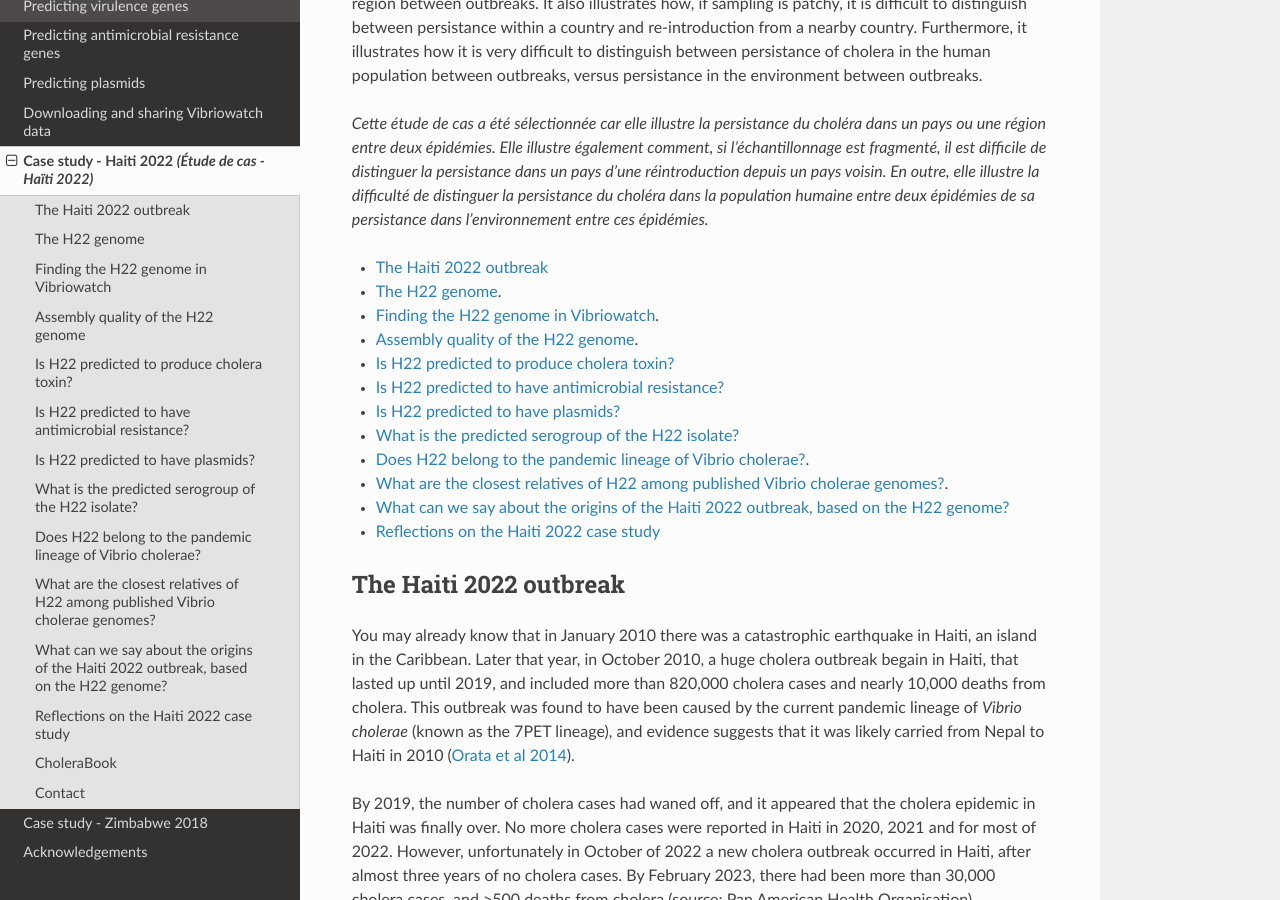
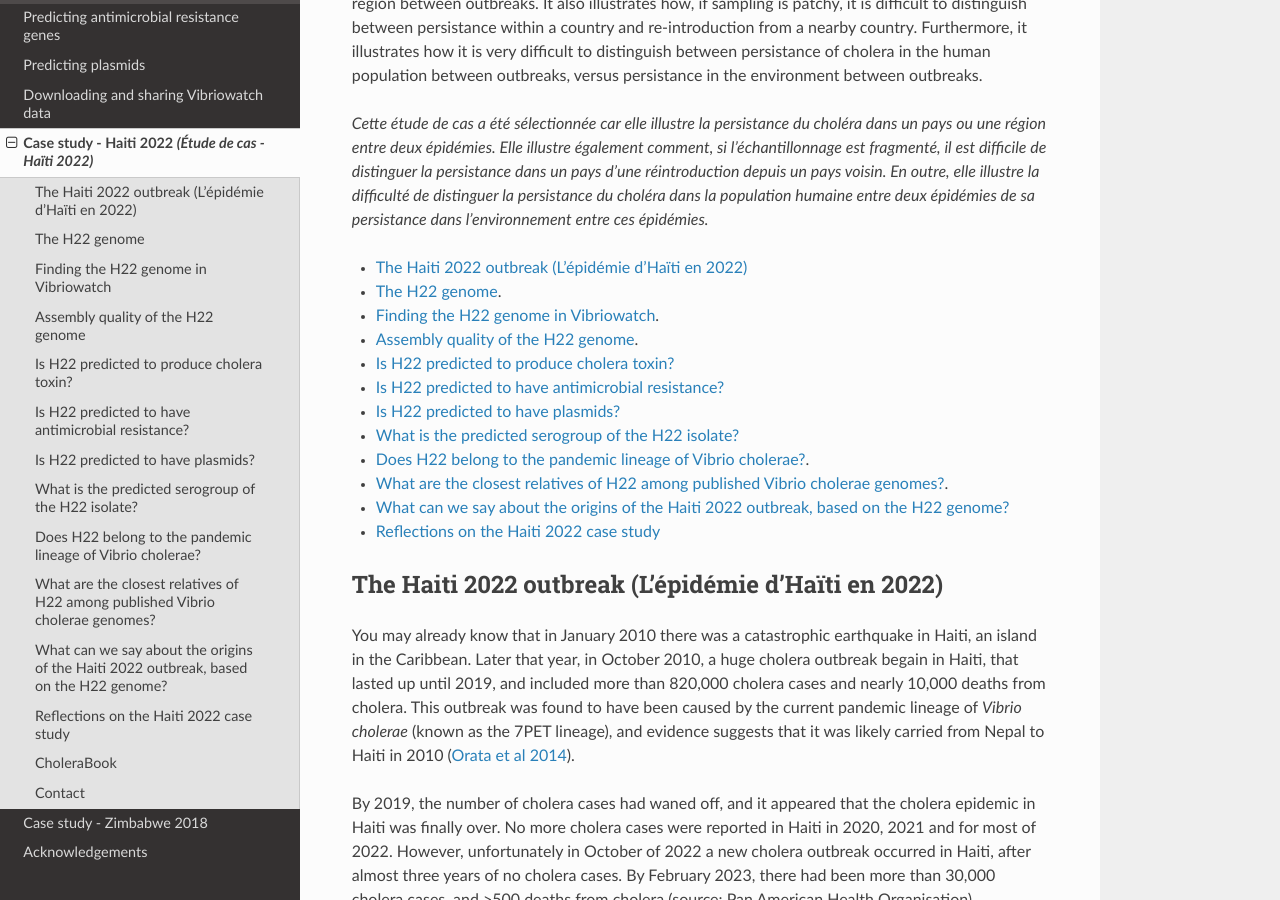
Before and after one commit to avrilcoghlan/vibriowatch, a Sphinx documentation site: the page built from docs/source/haiti.rst, in a window 1280 px wide and 900 px high, scrolled down 528 px. Built offline with Sphinx 7.4.7 and the Read the Docs theme 3.1.0, drawn with Linux system fonts in a browser that asks for light colours.

Commit message:
Update haiti.rst

```diff
--- a/docs/source/haiti.rst
+++ b/docs/source/haiti.rst
@@ -18,7 +18,7 @@ persistance in the environment between outbreaks.
 
 *Cette étude de cas a été sélectionnée car elle illustre la persistance du choléra dans un pays ou une région entre deux épidémies. Elle illustre également comment, si l'échantillonnage est fragmenté, il est difficile de distinguer la persistance dans un pays d'une réintroduction depuis un pays voisin. En outre, elle illustre la difficulté de distinguer la persistance du choléra dans la population humaine entre deux épidémies de sa persistance dans l'environnement entre ces épidémies.*
 
-* `The Haiti 2022 outbreak`_
+* `The Haiti 2022 outbreak (L'épidémie d'Haïti en 2022)`_
 * `The H22 genome`_.
 * `Finding the H22 genome in Vibriowatch`_.
 * `Assembly quality of the H22 genome`_.
@@ -31,8 +31,8 @@ persistance in the environment between outbreaks.
 * `What can we say about the origins of the Haiti 2022 outbreak, based on the H22 genome?`_
 * `Reflections on the Haiti 2022 case study`_
 
-The Haiti 2022 outbreak
------------------------
+The Haiti 2022 outbreak (L'épidémie d'Haïti en 2022)
+----------------------------------------------------
 
 You may already know that in January 2010 there was a catastrophic earthquake in Haiti, an island in the Caribbean.
 Later that year, in October 2010, a huge cholera outbreak begain in Haiti, that lasted up until 2019, and included
```
